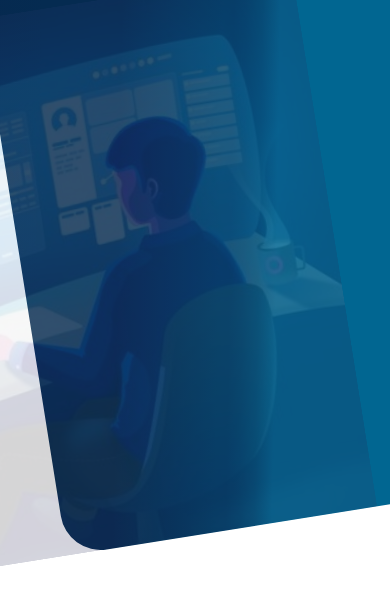
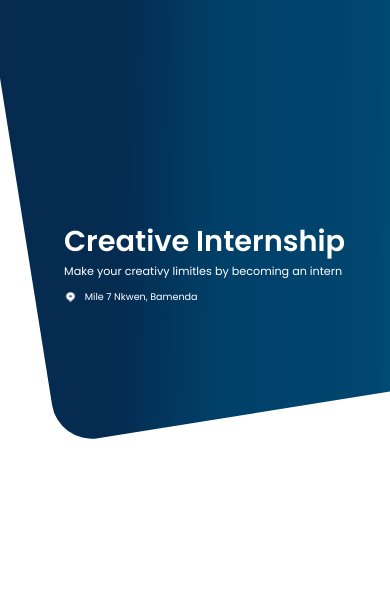
Before and after one commit to SMXKY/bitspartk-intern-client, a React (Create React App) app: page / in a window 390 px wide. Shown: the top 604 px of the page. Built offline with nearby package versions, Linux system fonts and the light colour scheme.

Commit message:
Made the hero section and made it responsive

```diff
--- a/src/App.js
+++ b/src/App.js
@@ -8,7 +8,7 @@ function App() {
   return (
     <div>
       <Router>
-        {/* <NavBar /> */}
+        <NavBar />
         <div>
           <Routes>
             <Route path="/" element={<LandingPage />} />
--- a/src/components/LandingPageHero/LandingPageHero.Component.jsx
+++ b/src/components/LandingPageHero/LandingPageHero.Component.jsx
@@ -1,5 +1,6 @@
 import "./LandingPageHero.Styles.css";
 import HeroImg from "../../assets/hero-img.svg";
+import LocationIcon from "../../assets/location-icon.svg";
 
 export const LandingPageHero = () => {
   return (
@@ -7,6 +8,21 @@ export const LandingPageHero = () => {
       <div className="hero-img-holder">
         <img src={HeroImg} className="hero-img" alt="hero-img" />
       </div>
+
+      <div className="hero-text">
+        <p className="main-hero-text">Creative Internship</p>
+        <p className="sub-hero-text">
+          Make your creativy limitles by becoming an intern
+        </p>
+        <div className="hero-location">
+          <img
+            src={LocationIcon}
+            className="hero-location-icon"
+            alt="location-icon"
+          />
+          <span>Mile 7 Nkwen, Bamenda</span>
+        </div>
+      </div>
     </div>
   );
 };
--- a/src/components/LandingPageHero/LandingPageHero.Styles.css
+++ b/src/components/LandingPageHero/LandingPageHero.Styles.css
@@ -5,6 +5,7 @@
   height: 55rem;
   /* border: solid red; */
   margin-top: -12rem;
+  position: relative;
 }
 
 .hero-img-holder {
@@ -24,7 +25,7 @@
   /* flex-shrink: 0; */
   position: absolute;
   bottom: 0rem;
-  opacity: 0.2;
+  opacity: 0.1;
   /* margin-right: 2vw; */
   /* margin-top: 8rem; */
   height: 34rem;
@@ -54,3 +55,268 @@
   pointer-events: none;
   border-radius: 40px;
 }
+
+.hero-text {
+  position: absolute;
+  left: 10rem;
+  bottom: 13rem;
+}
+
+.hero-text .main-hero-text {
+  font-weight: 600;
+  font-size: 4rem;
+  color: white;
+  cursor: default;
+}
+
+.hero-text .sub-hero-text {
+  color: white;
+  font-size: 1.8rem;
+  cursor: default;
+  font-weight: 400;
+}
+
+.hero-text .hero-location {
+  display: flex;
+  align-items: center;
+  color: white;
+  margin-top: 0.8rem;
+}
+
+.hero-text .hero-location img {
+  margin-right: 0.8rem;
+}
+
+@media (max-width: 1184px) {
+  .hero-text {
+    left: 6rem;
+    bottom: 13rem;
+  }
+
+  .hero-text .main-hero-text {
+    font-size: 3.2rem;
+  }
+
+  .hero-text .sub-hero-text {
+    font-size: 1.3rem;
+  }
+
+  .hero-text .hero-location {
+    display: flex;
+    align-items: center;
+    color: white;
+    margin-top: 0.8rem;
+  }
+}
+
+@media (max-width: 956px) {
+  .hero-img {
+    position: absolute;
+    bottom: 0rem;
+    opacity: 0.1;
+    height: 30rem;
+    right: 2rem;
+  }
+
+  .hero-text {
+    left: 6rem;
+    bottom: 13rem;
+  }
+
+  .hero-text .main-hero-text {
+    font-size: 3.2rem;
+  }
+
+  .hero-text .sub-hero-text {
+    font-size: 1.3rem;
+  }
+
+  .hero-text .hero-location {
+    display: flex;
+    align-items: center;
+    color: white;
+    margin-top: 0.8rem;
+  }
+}
+
+@media (max-width: 792px) {
+  .hero-img {
+    opacity: 0.1;
+    height: 26rem;
+    right: 2rem;
+  }
+
+  .hero-text {
+    left: 5rem;
+    bottom: 13rem;
+  }
+
+  .hero-text .main-hero-text {
+    font-size: 3rem;
+  }
+
+  .hero-text .sub-hero-text {
+    font-size: 1.2rem;
+  }
+
+  .hero-text .hero-location {
+    display: flex;
+    align-items: center;
+    color: white;
+    margin-top: 0.8rem;
+  }
+}
+
+@media (max-width: 690px) {
+  .hero-img {
+    opacity: 0.1;
+    height: 22rem;
+    right: 2rem;
+  }
+
+  .hero-text {
+    left: 5rem;
+    bottom: 13rem;
+  }
+
+  .hero-text .main-hero-text {
+    font-size: 3rem;
+  }
+
+  .hero-text .sub-hero-text {
+    font-size: 1.2rem;
+  }
+
+  .hero-text .hero-location {
+    display: flex;
+    align-items: center;
+    color: white;
+    margin-top: 0.8rem;
+  }
+
+  .landing-page-hero {
+    height: 50rem;
+    /* border: solid red; */
+    margin-top: -12rem;
+    position: relative;
+  }
+
+  .hero-img-holder {
+    height: 40rem;
+  }
+}
+
+@media (max-width: 690px) {
+  .hero-img {
+    opacity: 0.1;
+    height: 22rem;
+    right: 2rem;
+  }
+
+  .hero-text {
+    left: 5rem;
+    bottom: 13rem;
+  }
+
+  .hero-text .main-hero-text {
+    font-size: 2.5rem;
+  }
+
+  .hero-text .sub-hero-text {
+    font-size: 1rem;
+  }
+
+  .hero-text .hero-location {
+    display: flex;
+    align-items: center;
+    color: white;
+    margin-top: 0.8rem;
+  }
+
+  .hero-text .hero-location img {
+    width: 0.8rem;
+    height: 0.8rem;
+    margin-right: 0.5rem;
+  }
+
+  .hero-text .hero-location span {
+    font-size: 0.8rem;
+  }
+
+  .landing-page-hero {
+    height: 50rem;
+    /* border: solid red; */
+    margin-top: -12rem;
+    position: relative;
+  }
+
+  .hero-img-holder {
+    height: 40rem;
+  }
+}
+
+@media (max-width: 590px) {
+  .hero-img {
+    display: none;
+  }
+
+  .hero-img-holder::before {
+    content: "";
+    position: absolute;
+    top: 0;
+    left: 0;
+    width: 100%;
+    height: 100%;
+    background: linear-gradient(
+      100deg,
+      #07284f -3.46%,
+      #052b51 17.64%,
+      #052b51 32.26%,
+      #052c52 32.89%,
+      #004068 51.48%,
+      #004069 53.49%,
+      #00466f 80.94%,
+      #00517a 90.89%,
+      #016691 100.24%
+    );
+    pointer-events: none;
+    border-radius: 40px;
+  }
+}
+
+@media (max-width: 690px) {
+  .hero-text {
+    left: 4rem;
+    bottom: 14rem;
+  }
+
+  .hero-text .main-hero-text {
+    font-size: 1.8rem;
+  }
+
+  .hero-text .sub-hero-text {
+    font-size: 0.7rem;
+  }
+
+  .hero-text .hero-location {
+    display: flex;
+    align-items: center;
+    color: white;
+    margin-top: 0.6rem;
+  }
+
+  .hero-text .hero-location span {
+    font-size: 0.6rem;
+  }
+
+  .landing-page-hero {
+    height: 45rem;
+    /* border: solid red; */
+    margin-top: -12rem;
+    position: relative;
+  }
+
+  .hero-img-holder {
+    height: 38rem;
+  }
+}
--- a/src/components/NavBar/NavBar.Styles.css
+++ b/src/components/NavBar/NavBar.Styles.css
@@ -0,0 +1,10 @@
+.nav-bar {
+  position: fixed;
+  left: 0;
+  right: 0;
+  top: 0;
+  height: 4rem;
+  background-color: red;
+  display: flex;
+  justify-content: space-between;
+}
```
Also changed, not shown: src/assets/location-icon.svg (added).
